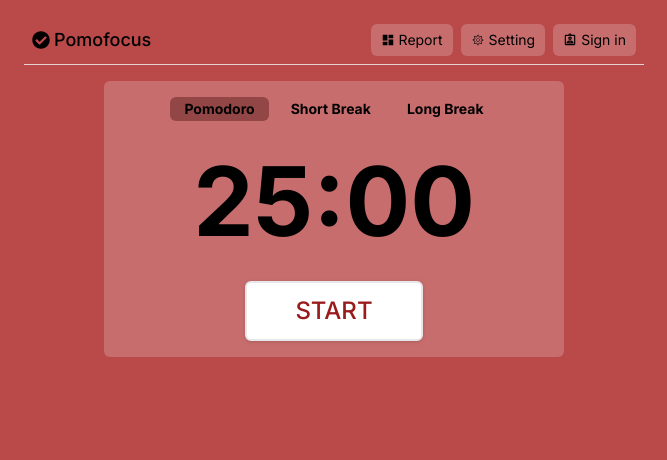
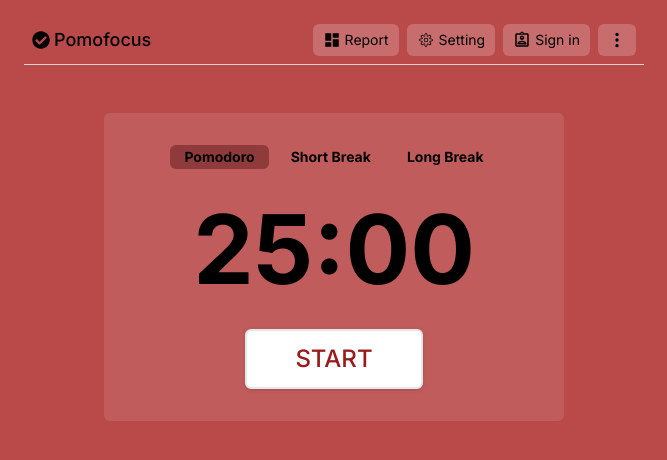
Before and after one commit to DuyBui1993/pomodoro, a Next.js app: page /duy in a window 1280 px wide. Shown: the top 460 px of the page, without its empty margins (306-973 px from the left). Built offline with nearby package versions, Linux system fonts and the light colour scheme.

Commit message:
update styling

```diff
--- a/src/components/duy/CountDown.tsx
+++ b/src/components/duy/CountDown.tsx
@@ -24,8 +24,8 @@
   const [activeTab, setActiveTab] = React.useState(TABS[0].id);
   const currentActiveTabIndex = TABS.findIndex((tab) => tab.id === activeTab);
   return (
-    <div className="mx-auto mt-4 flex max-w-[620px] flex-col justify-center px-20">
-      <div className="rounded-md bg-white bg-opacity-20 py-4">
+    <div className="mx-auto mt-12 flex max-w-[620px] flex-col justify-center px-20">
+      <div className="rounded-md bg-white bg-opacity-10 py-8">
         <div className="flex justify-center space-x-2">
           {TABS.map((tabItem) => {
             return (
--- a/src/components/duy/Header.tsx
+++ b/src/components/duy/Header.tsx
@@ -5,6 +5,7 @@
 import { CiSettings } from 'react-icons/ci';
 import { MdOutlineAssignmentInd } from 'react-icons/md';
 import { FaCheckCircle } from 'react-icons/fa';
+import { BsThreeDotsVertical } from 'react-icons/bs';
 
 export const Header = () => {
   return (
@@ -14,9 +15,10 @@
         <span className="font-medium">Pomofocus</span>
       </div>
       <div className="actions flex space-x-2">
-        <IconButton icon={<MdDashboard />} text="Report" />
-        <IconButton icon={<CiSettings />} text="Setting" />
-        <IconButton icon={<MdOutlineAssignmentInd />} text="Sign in" />
+        <IconButton icon={<MdDashboard fontSize={18} />} text="Report" />
+        <IconButton icon={<CiSettings fontSize={18} />} text="Setting" />
+        <IconButton icon={<MdOutlineAssignmentInd fontSize={18} />} text="Sign in" />
+        <IconButton icon={<BsThreeDotsVertical fontSize={18} />} text="" />
       </div>
     </div>
   );
--- a/src/components/duy/IconButton.tsx
+++ b/src/components/duy/IconButton.tsx
@@ -13,7 +13,7 @@
       className="flex cursor-pointer items-center space-x-1 rounded-md bg-white bg-opacity-20 px-2.5 py-1.5 text-sm"
     >
       <div>{icon}</div>
-      <div>{text}</div>
+      {text && <div>{text}</div>}
     </div>
   );
 };
```
